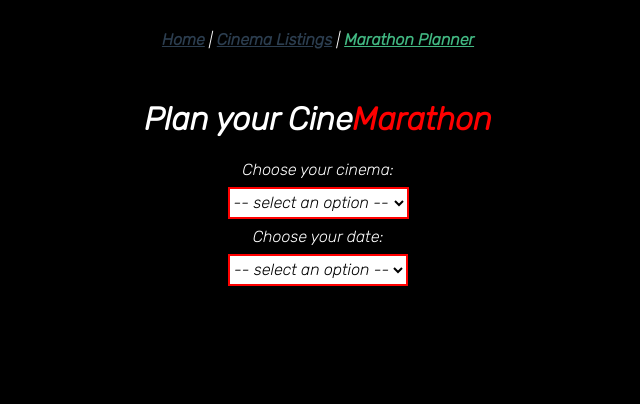
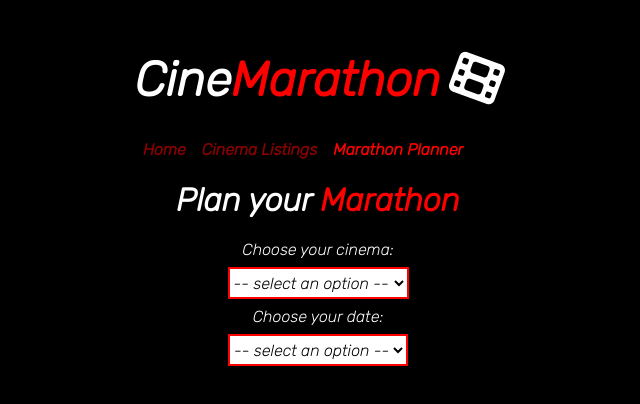
Before and after one commit to markywildtype/cinemarathon, a Vue app: page /planner in a window 1280 px wide. Shown: the top 404 px of the page, without its empty margins (322-962 px from the left). Built offline with nearby package versions, Linux system fonts and the light colour scheme; data requests are answered from the project's data file.

Commit message:
Refactoring to use Vuex and mixin

```diff
--- a/public/index.html
+++ b/public/index.html
@@ -4,9 +4,12 @@
     <meta charset="utf-8">
     <meta http-equiv="X-UA-Compatible" content="IE=edge">
     <meta name="viewport" content="width=device-width,initial-scale=1.0">
+
     <link rel="icon" href="<%= BASE_URL %>favicon.ico">
     <link rel="stylesheet" href="main.css">
     <link href="https://fonts.googleapis.com/css2?family=Rubik:ital,wght@1,300&display=swap" rel="stylesheet">    <title>CineMarathon</title>
+
+    <script src="https://kit.fontawesome.com/0717472f57.js"></script>
   </head>
   <body>
     <noscript>
--- a/src/App.vue
+++ b/src/App.vue
@@ -1,8 +1,11 @@
 <template>
   <div id="app">
     <div id="nav">
-      <router-link to="/">Home</router-link> |
-      <router-link to="/listings">Cinema Listings</router-link> |
+      <h1>
+        Cine<span class="red-text">Marathon</span> <i class="fas fa-film"></i>
+      </h1>
+      <router-link to="/">Home</router-link>
+      <router-link to="/listings">Cinema Listings</router-link>
       <router-link to="/planner">Marathon Planner</router-link>
     </div>
     <transition appear name="slide-fade" mode="out-in">
@@ -27,22 +30,37 @@
   color: red;
 }
 
+i {
+  transform: rotate(20deg);
+}
+
 #nav {
   padding: 30px;
+  display: inline;
+}
+
+#nav h1 {
+  font-size: 3rem;
 }
 
 #nav a {
   font-weight: bold;
-  color: #2c3e50;
+  color: darkred;
+  padding: 0.5em;
+  text-decoration: none;
+}
+
+#nav a:hover {
+  color: red;
 }
 
 #nav a.router-link-exact-active {
-  color: #42b983;
+  color: red;
 }
 
 .slide-fade-enter {
   opacity: 0;
-  transform: translateX(30px);
+  transform: translateY(-30px);
 }
 .slide-fade-enter-active,
 .slide-fade-leave-active {
@@ -50,6 +68,6 @@
 }
 .slide-fade-leave-to {
   opacity: 0;
-  transform: translateX(-30px);
+  transform: translateY(30px);
 }
 </style>
--- /dev/null
+++ b/src/components/ScreeningsSelect.vue
@@ -0,0 +1,37 @@
+<template>
+  <div>
+    <base-select
+      :options="cinemaOptions"
+      label="Choose your cinema: "
+      @value-selected="setSelectedCinema"
+    />
+    <base-select
+      :options="dateOptions"
+      label="Choose your date: "
+      @value-selected="setSelectedDate"
+    />
+  </div>
+</template>
+
+<script>
+export default {
+  props: {
+    cinemaOptions: {
+      type: Array,
+      required: true
+    },
+    dateOptions: {
+      type: Array,
+      required: true
+    }
+  },
+  methods: {
+    setSelectedCinema(value) {
+      this.$emit('set-selected-cinema-id', value)
+    },
+    setSelectedDate(value) {
+      this.$emit('set-selected-date', value)
+    }
+  }
+}
+</script>
--- /dev/null
+++ b/src/mixins/CinemaBase.js
@@ -0,0 +1,37 @@
+import { addDays, format } from 'date-fns'
+import { mapGetters, mapActions } from 'vuex'
+
+export default {
+  computed: {
+    ...mapGetters([
+      'selectedCinemaId',
+      'selectedDate',
+      'cinemaOptions',
+      'listings'
+    ]),
+    dates() {
+      const today = new Date()
+      let dates = [today]
+
+      for (let i = 1; i < 7; i++) {
+        const newDate = addDays(today, i)
+
+        dates.push(newDate)
+      }
+
+      return dates
+    },
+    formattedDates() {
+      return this.dates.map((date, index) => {
+        return { id: index, value: date, display: format(date, 'E Mo LLLL') }
+      })
+    }
+  },
+  methods: {
+    ...mapActions([
+      'fetchCinemaOptions',
+      'setSelectedCinemaId',
+      'setSelectedDate'
+    ])
+  }
+}
--- a/src/store/index.js
+++ b/src/store/index.js
@@ -1,11 +1,63 @@
 import Vue from 'vue'
 import Vuex from 'vuex'
+import api from '@/sevices/api'
 
 Vue.use(Vuex)
 
 export default new Vuex.Store({
-  state: {},
-  mutations: {},
-  actions: {},
+  state: {
+    selectedCinemaId: null,
+    selectedDate: null,
+    cinemaOptions: [],
+    listings: []
+  },
+  getters: {
+    selectedCinemaId(state) {
+      return state.selectedCinemaId
+    },
+    selectedDate(state) {
+      return state.selectedDate
+    },
+    cinemaOptions(state) {
+      return state.cinemaOptions
+    },
+    listings(state) {
+      return state.listings
+    }
+  },
+  mutations: {
+    SET_SELECTED_CINEMA_ID(state, id) {
+      state.selectedCinemaId = id
+    },
+    SET_SELECTED_DATE(state, date) {
+      state.selectedDate = date
+    },
+    SET_CINEMA_OPTIONS(state, options) {
+      state.cinemaOptions = options
+    },
+    SET_LISTINGS(state, listings) {
+      state.listings = listings
+    }
+  },
+  actions: {
+    async fetchCinemaOptions({ commit }) {
+      const response = await api.getCinemaOptions()
+      commit('SET_CINEMA_OPTIONS', response.data)
+    },
+    async fetchListings({ commit, getters }) {
+      const response = await api.getListings(getters.selectedCinemaId)
+      commit('SET_LISTINGS', response.data.listings)
+    },
+    setSelectedCinemaId({ commit }, id) {
+      commit('SET_SELECTED_CINEMA_ID', id)
+    },
+    setSelectedDate({ commit, dispatch }, date) {
+      commit('SET_SELECTED_DATE', date)
+      dispatch('fetchListings')
+    },
+    setListings({ commit }, listings) {
+      commit('SET_LISTINGS', listings)
+    }
+  },
   modules: {}
 })
--- a/src/views/Listings.vue
+++ b/src/views/Listings.vue
@@ -1,5 +1,42 @@
 <template>
   <div class="about">
     <h1>This is an about page</h1>
+    <screenings-select
+      :cinema-options="cinemaOptions"
+      :date-options="formattedDates"
+      @set-selected-cinema-id="setSelectedCinemaId"
+      @set-selected-date="setSelectedDate"
+    />
+    <div class="listings-display" v-if="selectedCinemaId">
+      <div v-for="listing in listings" :key="listing.id">
+        <h1>{{ listing.name }}</h1>
+        <div class="screening-times-container">
+          <p class="screening-time" v-for="time in listing.times" :key="time">
+            {{ time }}
+          </p>
+        </div>
+      </div>
+    </div>
   </div>
 </template>
+
+<script>
+import ScreeningsSelect from '@/components/ScreeningsSelect'
+import CinemaBase from '@/mixins/CinemaBase'
+
+export default {
+  components: { ScreeningsSelect },
+  mixins: [CinemaBase]
+}
+</script>
+
+<style scoped>
+.screening-times-container {
+  display: flex;
+  justify-content: center;
+}
+
+.screening-time {
+  margin: 1em;
+}
+</style>
--- a/src/views/Planner.vue
+++ b/src/views/Planner.vue
@@ -1,94 +1,24 @@
 <template>
-  <div>
-    <h1>Plan your Cine<span class="red-text">Marathon</span></h1>
-    <base-select
-      :options="cinemaOptions"
-      label="Choose your cinema: "
-      @value-selected="setSelectedCinema"
+  <div class="planner">
+    <h1>Plan your <span class="red-text">Marathon</span></h1>
+    <screenings-select
+      :cinema-options="cinemaOptions"
+      :date-options="formattedDates"
+      @set-selected-cinema-id="setSelectedCinemaId"
+      @set-selected-date="setSelectedDate"
     />
-    <base-select
-      :options="formattedDates"
-      label="Choose your date: "
-      @value-selected="setSelectedDate"
-    />
-    <!-- This bit should be in the listings component -->
-    <div class="listings-display" v-if="selectedCinemaId">
-      <div v-for="listing in listings" :key="listing.id">
-        <h1>{{ listing.name }}</h1>
-        <div class="screening-times-container">
-          <p class="screening-time" v-for="time in listing.times" :key="time">
-            {{ time }}
-          </p>
-        </div>
-      </div>
-    </div>
   </div>
 </template>
 
 <script>
-import { addDays, format } from 'date-fns'
-import api from '@/sevices/api'
+import ScreeningsSelect from '@/components/ScreeningsSelect'
+import CinemaBase from '@/mixins/CinemaBase'
 
 export default {
-  data() {
-    return {
-      cinemaOptions: [],
-      listings: [],
-      selectedCinemaId: null,
-      selectedDate: ''
-    }
-  },
-  computed: {
-    dates() {
-      const today = new Date()
-      let dates = [today]
-
-      for (let i = 1; i < 7; i++) {
-        const newDate = addDays(today, i)
-
-        dates.push(newDate)
-      }
-
-      return dates
-    },
-    formattedDates() {
-      return this.dates.map((date, index) => {
-        return { id: index, value: date, display: format(date, 'E Mo LLLL') }
-      })
-    }
-  },
+  components: { ScreeningsSelect },
+  mixins: [CinemaBase],
   created() {
     this.fetchCinemaOptions()
-  },
-  methods: {
-    async fetchCinemaOptions() {
-      const response = await api.getCinemaOptions()
-
-      this.cinemaOptions = response.data
-    },
-    async fetchListings() {
-      const response = await api.getListings(this.selectedCinemaId)
-
-      this.listings = response.data.listings
-    },
-    setSelectedCinema(value) {
-      this.selectedCinemaId = parseInt(value)
-      this.fetchListings() //This should be called when there is a date associated
-    },
-    setSelectedDate(value) {
-      this.selectedDate = value
-    }
   }
 }
 </script>
-
-<style scoped>
-.screening-times-container {
-  display: flex;
-  justify-content: center;
-}
-
-.screening-time {
-  margin: 1em;
-}
-</style>
```
